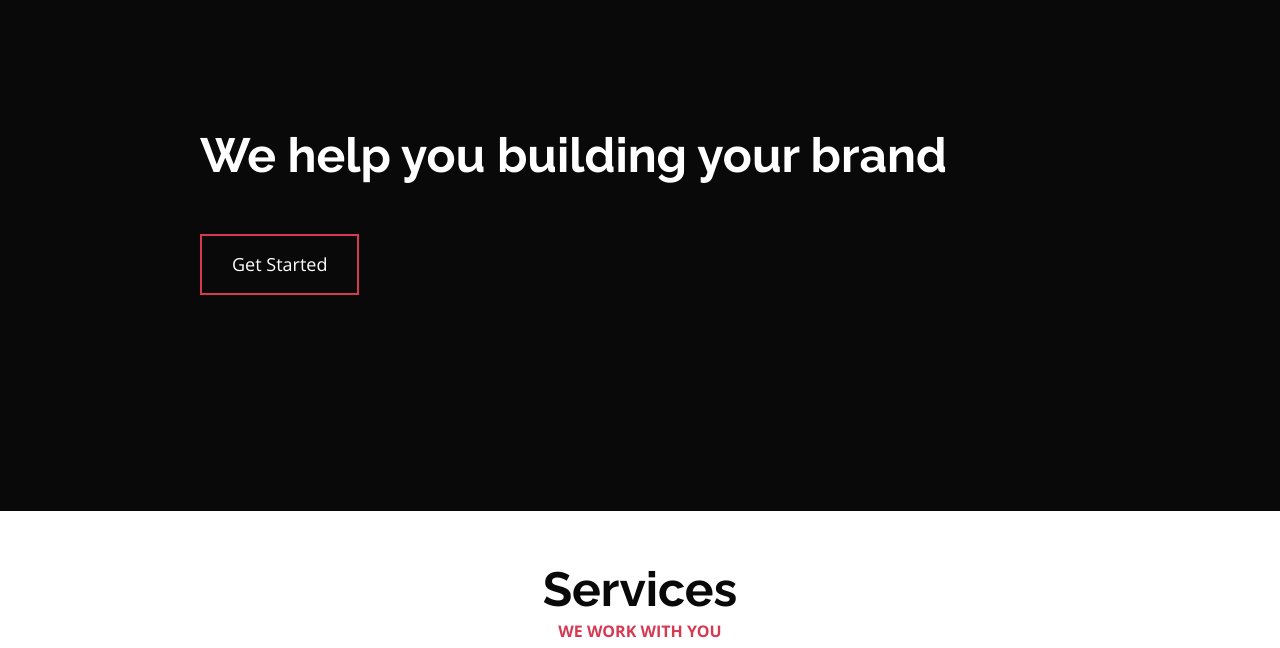
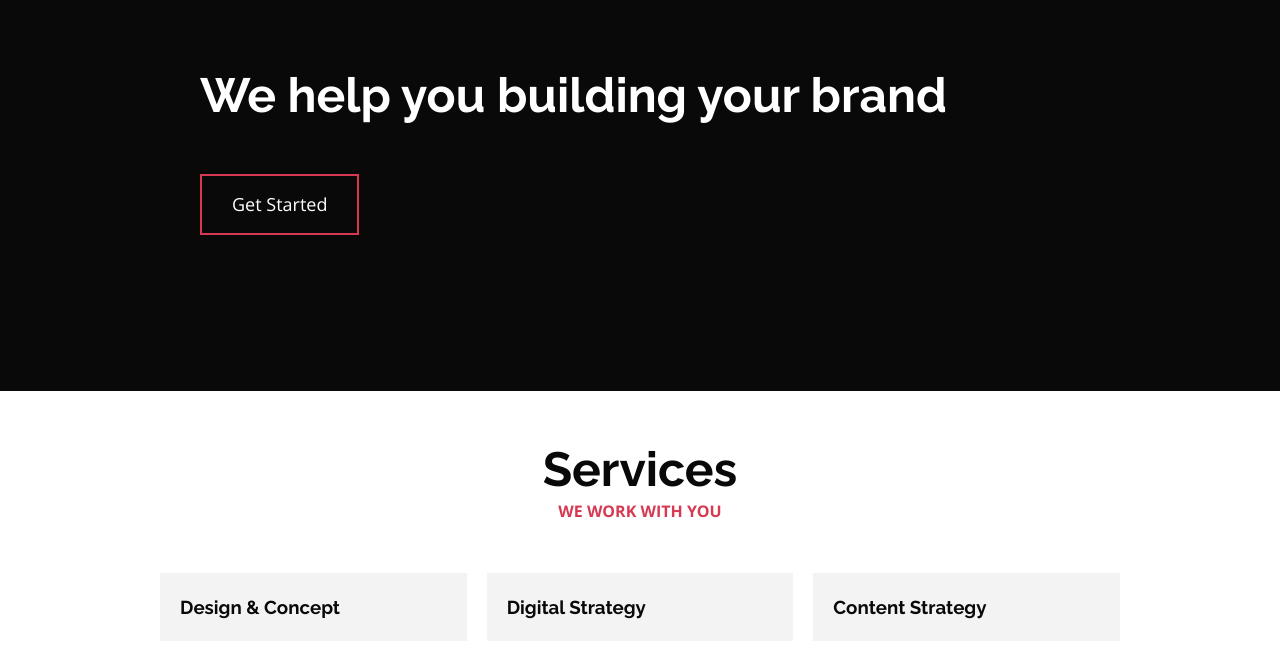
Before and after one commit to TetaDory/alu-web_front_end, a plain HTML site: page responsive_design/01-index.html in a window 1280 px wide. Shown: the part 78-726 px from the top of the page. Drawn offline with nearby package versions, Linux system fonts and the light colour scheme.

Commit message:
Update 01-index.html

```diff
--- a/responsive_design/01-index.html
+++ b/responsive_design/01-index.html
@@ -7,7 +7,7 @@
     <meta name="description" content="Description of the page less than 150 characters">
     <link rel="icon" type="image/png" href="images/favicon.jpg">
     <link href="https://fonts.googleapis.com/css?family=Open+Sans:400,700|Raleway:700&display=swap" rel="stylesheet">
-    <link rel='stylesheet' href='00-styles.css'>
+    <link rel='stylesheet' href='01-styles.css'>
   </head>
   <body>
     <!– Header –>
```
